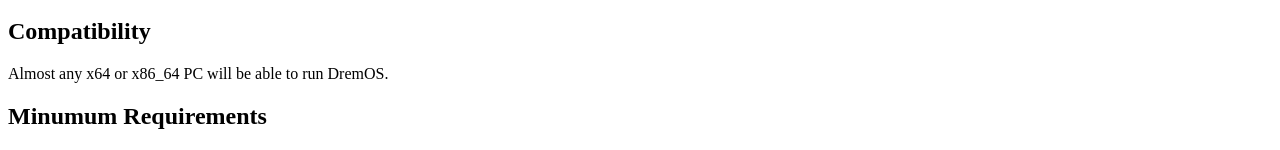
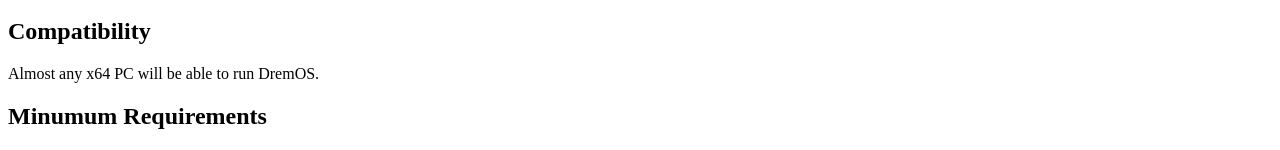
Before and after one commit to sparrdrem/DremOS, a plain HTML site: page compatibility.html in a window 1280 px wide. Shown: the part 235-385 px from the top of the page. Drawn offline with Linux system fonts and the light colour scheme.

Commit message:
Update compatibility.html

```diff
--- a/compatibility.html
+++ b/compatibility.html
@@ -45,7 +45,7 @@
     <p>Click a button above to navigate the site</p>
 
     <h2>Compatibility</h2>
-    <p>Almost any x64 or x86_64 PC will be able to run DremOS.</p>
+    <p>Almost any x64 PC will be able to run DremOS.</p>
 
     <h2>Minumum Requirements</h2>
     <p>RAM: 1GB</p>
```
